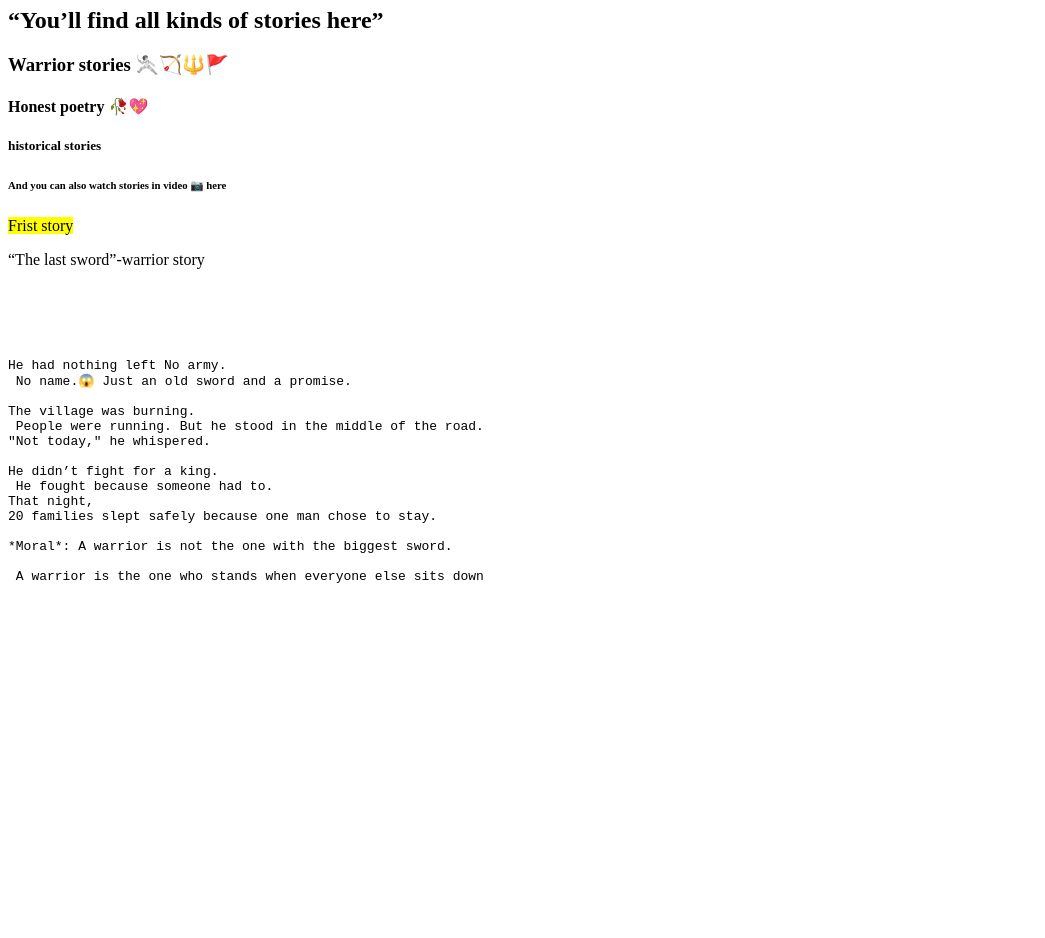
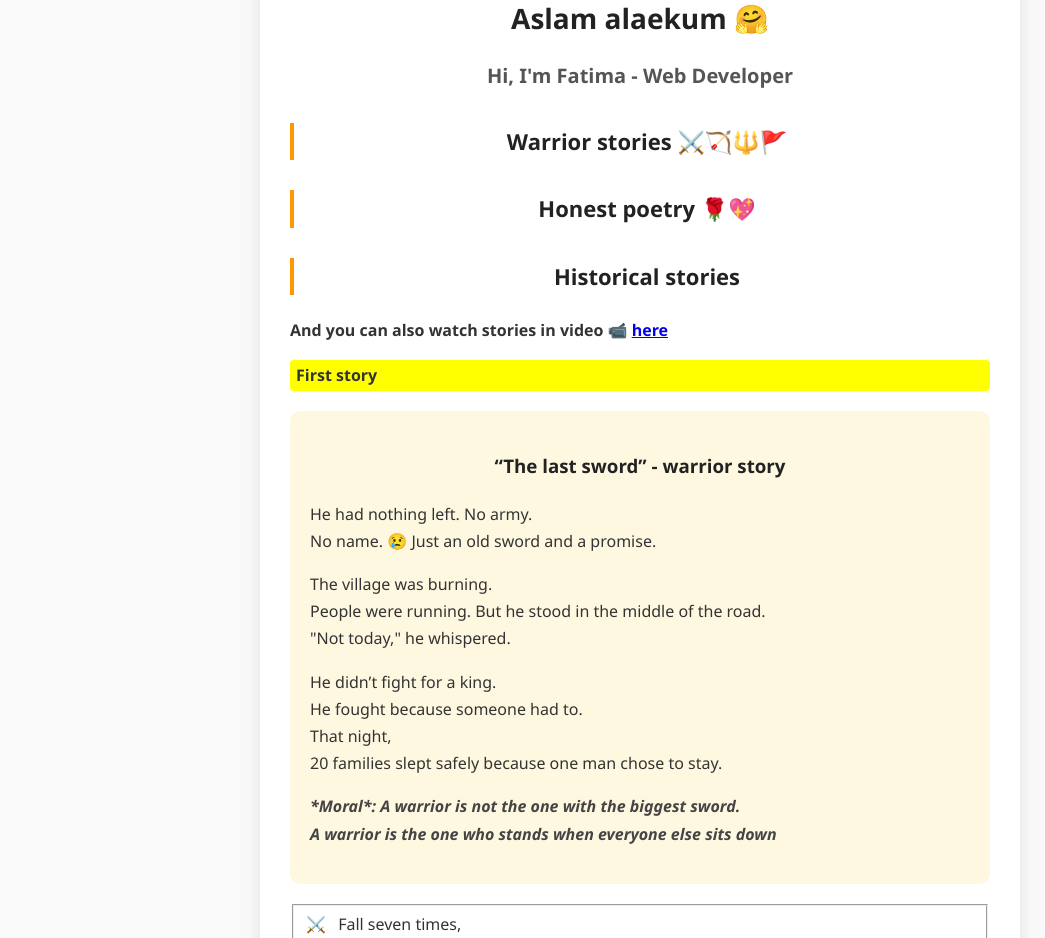
Before and after one commit to ff3331866-dev/Fatima, a plain HTML site: page index.html in a window 1280 px wide. Shown: the part 74-1012 px from the top of the page, without its empty margins (0-1045 px from the left). Before the commit the page ends 800 px from the top, so only its background shows below. Drawn offline with Linux system fonts and the light colour scheme.

Commit message:
index.html
Mn website py file upload ker rehi hon

```diff
--- a/index.html
+++ b/index.html
@@ -1,37 +1,175 @@
-<!DOCTYPE html>
-<html>
-<head>
-  <meta charset ="UTF-8">
-
-  <title>My blog page</title>
-  </head>
-  <body>
-
-     <h1>Aslam alaekum🤗</h1>
-     <h2><q>You’ll find all kinds of stories here</q></h2>
-     <h3>Warrior stories 🤺🏹🔱🚩</h3>
-     <h4>Honest poetry 🥀💖</h4>
-     <h5> historical stories </h5>
-     <h6>And you can also watch stories in video 📷 here</h6>
-
-     <p><mark>Frist story</mark> </p>
-
-      <p><q>The last sword</q>-warrior story<pre></p>
 
 
 
-<p style ="colour:Red;">He had nothing left No army.
- No name.😱 Just an old sword and a promise.
+      <!DOCTYPE html>
+<html lang="en">
+<head>
+  <meta charset="UTF-8">
+  <meta name="viewport" content="width=device-width, initial-scale=1.0">
+  <title>Fatima | Warrior Stories & Poetry</title>
+  <style>
+    body {
+      font-family: 'Segoe UI', Arial, sans-serif;
+      background: #f9f9f9;
+      color: #333;
+      margin: 0;
+      padding: 20px;
+      line-height: 1.7;
+    }
+    .container {
+      max-width: 700px;
+      margin: auto;
+      background: white;
+      padding: 30px;
+      border-radius: 15px;
+      box-shadow: 0 4px 15px rgba(0,0,0,0.1);
+    }
+    h1, h2, h3 {
+      text-align: center;
+      color: #222;
+    }
+    h1 {
+      font-size: 28px;
+      margin-bottom: 5px;
+    }
+    h2 {
+      font-size: 20px;
+      color: #555;
+      margin-bottom: 20px;
+    }
+    .section-title {
+      font-size: 22px;
+      margin-top: 30px;
+      border-left: 4px solid #ff9800;
+      padding-left: 10px;
+    }
+    .highlight {
+      background: yellow;
+      padding: 2px 6px;
+      border-radius: 4px;
+      font-weight: bold;
+    }
+    .story-box {
+      background: #fff8e1;
+      padding: 20px;
+      border-radius: 10px;
+      margin: 20px 0;
+    }
+    ul {
+      list-style: none;
+      padding-left: 0;
+    }
+    ul li::before {
+      content: "⚔️ ";
+      margin-right: 8px;
+    }
+    .moral {
+      font-style: italic;
+      color: #444;
+      font-weight: bold;
+    }
+  </style>
+</head>
+<body>
+  <div class="container">
 
-The village was burning.
- People were running. But he stood in the middle of the road.
-"Not today," he whispered.
+    <h1>Aslam alaekum 🤗</h1>
+    <h2>Hi, I'm Fatima - Web Developer</h2>
 
-He didn’t fight for a king.
- He fought because someone had to.
-That night,
-20 families slept safely because one man chose to stay.
+    <h3 class="section-title">Warrior stories ⚔️🏹🔱🚩</h3>
+    <h3 class="section-title">Honest poetry 🌹💖</h3>
+    <h3 class="section-title">Historical stories</h3>
 
-*Moral*: A warrior is not the one with the biggest sword.
+    <p><b>And you can also watch stories in video 📹 <a href="#">here</a></b></p>
 
- A warrior is the one who stands when everyone else sits down</p>
+    <p class="highlight">First story</p>
+
+    <div class="story-box">
+      <h3>“The last sword” - warrior story</h3>
+      <p>
+        He had nothing left. No army.<br>
+        No name. 😢 Just an old sword and a promise.
+      </p>
+      <p>
+        The village was burning.<br>
+        People were running. But he stood in the middle of the road.<br>
+        "Not today," he whispered.
+      </p>
+      <p>
+        He didn’t fight for a king.<br>
+        He fought because someone had to.<br>
+        That night,<br>
+        20 families slept safely because one man chose to stay.
+      </p>
+      <p class="moral">*Moral*: A warrior is not the one with the biggest sword.<br>
+      A warrior is the one who stands when everyone else sits down</p>
+    </div>
+
+    <ul>
+   <fieldset><li>Fall seven times,</li>
+      <li>Stand up eight.</li>
+      <li>Fear is a liar,</li></fieldset>
+    </ul>
+
+  </div>
+</body>
+</html>
+
+
+
+
+
+
+
+
+
+
+
+<div class="story-box">
+
+
+
+  <div class="container">
+
+    <h1>Aslam alaekum 🤗</h1>
+    <h2></h2>
+
+    <h3 class="section-title">Truth is most power of all powers⚔️🏹🔱🚩</h3>
+    <h3 class="section-title">Allways speak truth 🌹💖</h3>
+    <h3 class="section-title">dont tell lie</h3>
+<h1class= "section-title"> </h1>
+    <p><b>And you can also watch stories in video 📹 <a href="#">here</a></b></p>
+
+
+ <p class= "highlight ">second story</p>
+
+         <p><h1>Fatima and The Honest Truth" ⚖️❤️</h1>"
+
+
+Fatima 16 saal ki thi. Uska sapna tha *lawyer* banna.
+Wo kehti thi: _"Main kamzor logon ki awaaz banungi."_
+
+Ek din school me 1000 rupay gum ho gaye. Sab ne class monitor Ali par shak kiya. Principal ne kaha: _"Jo sach batayega use inam milega."_
+
+Fatima ne dekha tha... paise galti se uski dost Ayesha se gir gaye the. Ayesha darr gayi thi aur chup ho gayi thi.
+
+Dusre din assembly thi. Sab ki nazar Fatima par thi kyunki wo sabse honest maani jati thi.
+
+Principal ne poocha: _"Fatima, tumhe kuch pata hai?"_
+
+Fatima ka dil zor se dhadak raha tha. Agar wo sach bolegi to uski best friend ko saza hogi. Agar jhooth bolegi to ek begunah Ali ko ilzam milega.
+
+Usne gehri saans li aur bola: _"Sir, paise Ayesha se gir gaye the. Usne darr ke maare nahi bataya."_
+
+Class me sannata.
+Principal ne Ayesha ko maaf kiya aur Fatima se kaha: _"Tum jesi imandari hi ek ache lawyer ki pehli quality hai."_
+
+Us din Fatima samajh gayi.
+*Lawyer banna talwar chalana nahi, sach ka saath dena hai.*
+
+Tabhi se Fatima roz kanoon ki kitab ke sath imandari bhi padhti hai 📚<br>
+
+<q>*Moral:* Sach kadwa hota hai, par wo jeet dilata hai.</q>
+
+
+</div>
```
